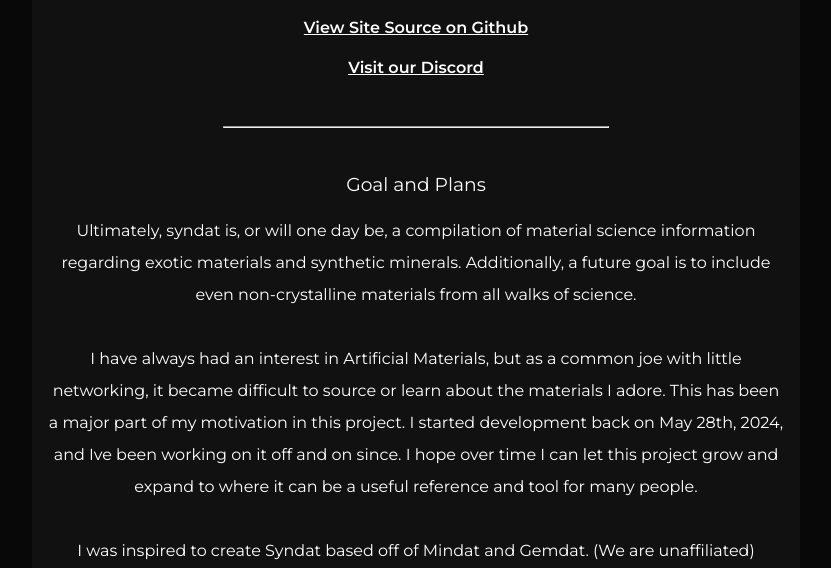
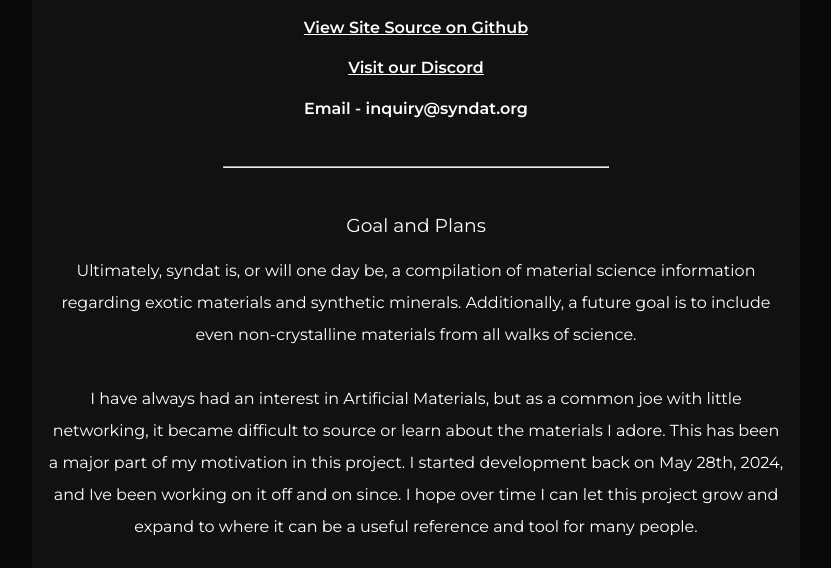
Before and after one commit to MisterSirCode/syndat.org, a plain HTML site: page public/about/index.html in a window 1280 px wide. Shown: the part 232-800 px from the top of the page, without its empty margins (224-1055 px from the left). Drawn offline with Linux system fonts and the light colour scheme.

Commit message:
Add inquiry email

```diff
--- a/public/about/index.html
+++ b/public/about/index.html
@@ -32,6 +32,7 @@
         <h4>Site Owner / Maintainer: Taylor Schneider</h4>
         <h4><a href="https://github.com/MisterSirCode/syndat.org" class="visibleLink">View Site Source on Github</a></h4>
         <h4><a href="https://discord.gg/7Wupn7bsgD" class="visibleLink">Visit our Discord</a></h4>
+        <h4><a href="mailto:inquiry@syndat.org">Email - inquiry@syndat.org</a></h4>
         <br>
         <hr>
         <br>
```
